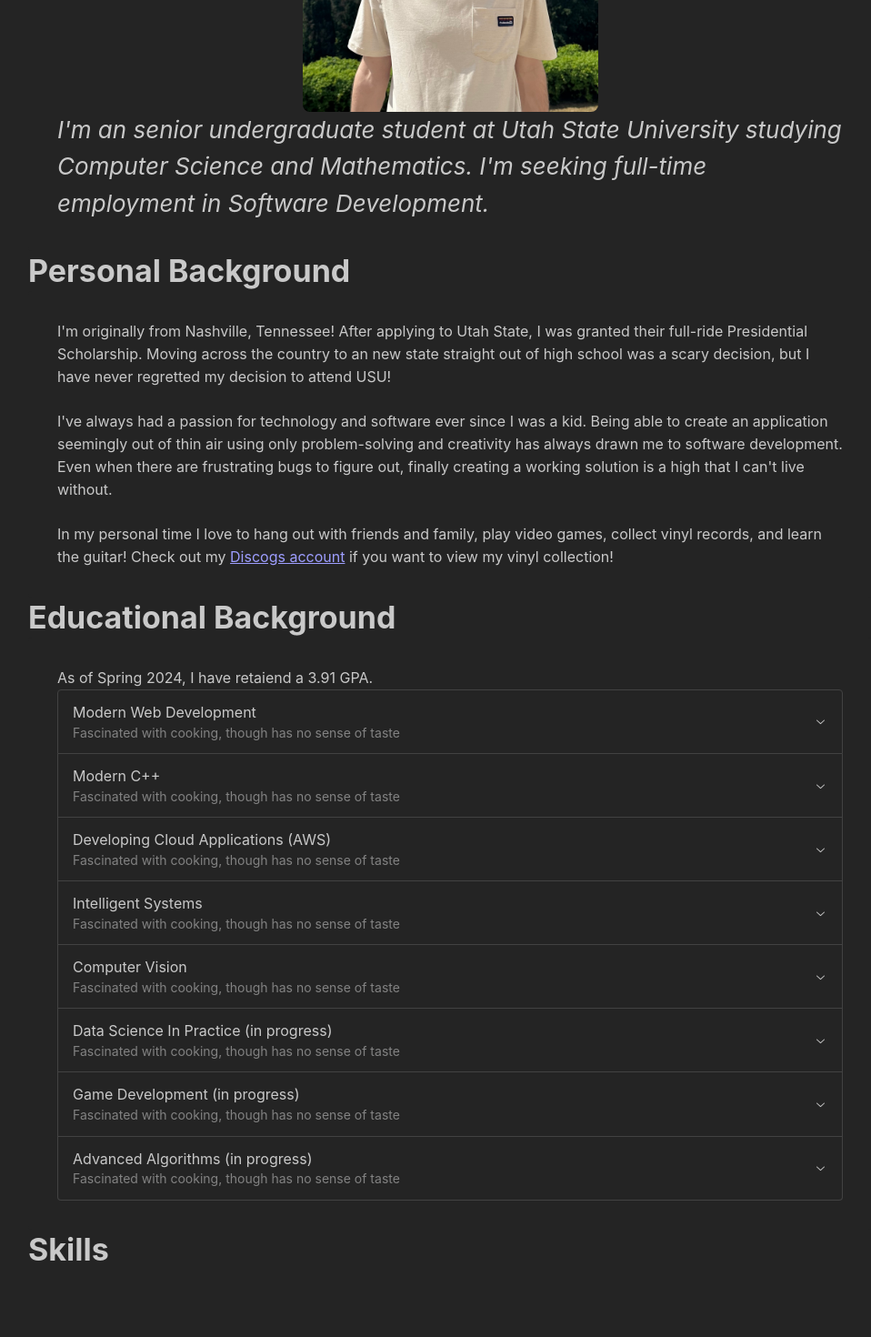
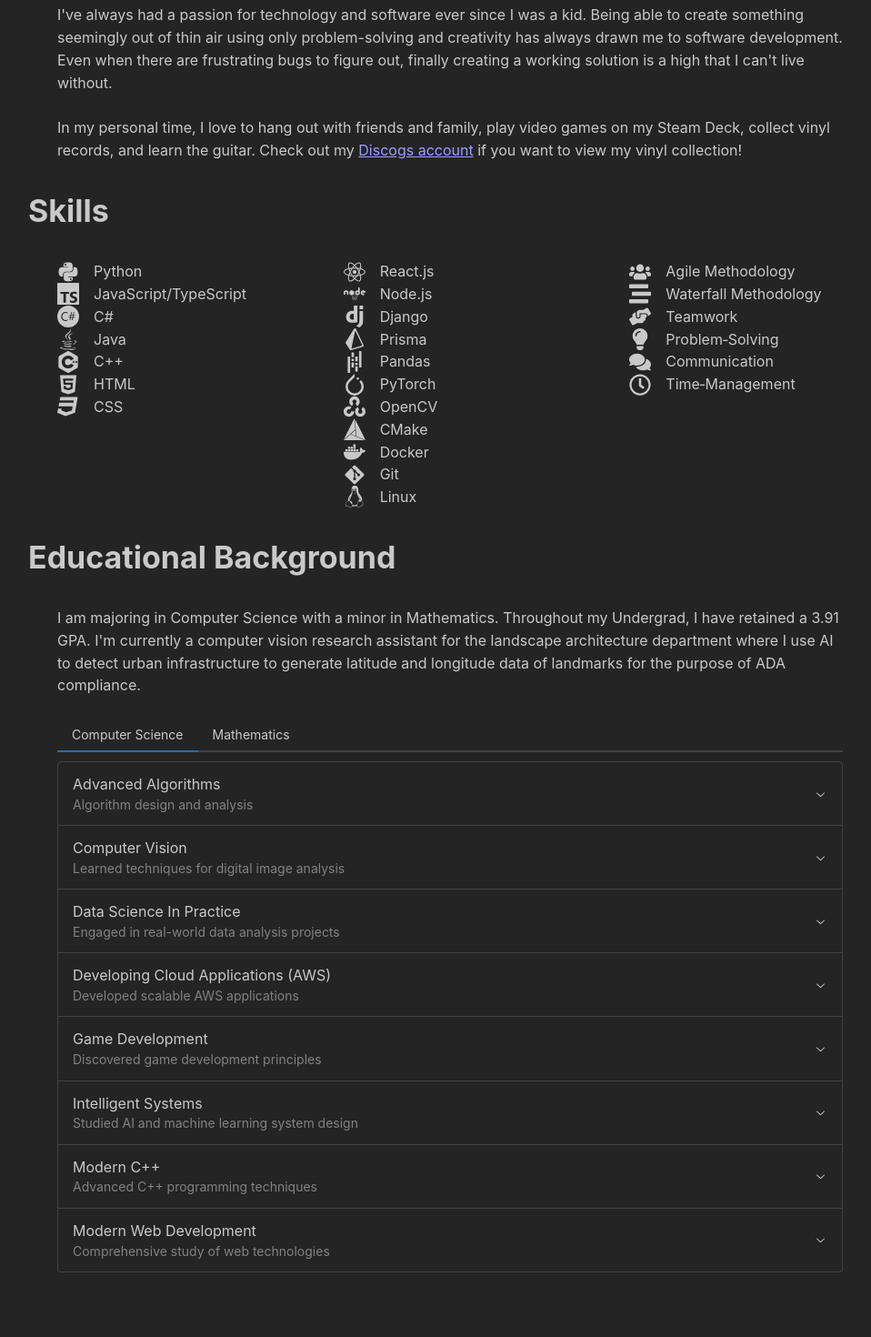
Before and after one commit to Tyler-Johnston/tyler-johnston.github.io, a React (Vite) app: page /about in a window 1280 px wide. Shown: the part 480-1950 px from the top of the page at 91% size, without its empty margins (145-1103 px from the left). Built offline with nearby package versions, Linux system fonts and the light colour scheme.

Commit message:
good rough draft of about page finished

```diff
--- a/package.json
+++ b/package.json
@@ -16,6 +16,7 @@
     "@tabler/icons-react": "^2.46.0",
     "react": "^18.2.0",
     "react-dom": "^18.2.0",
+    "react-icons": "^5.0.1",
     "react-router-dom": "^6.21.3"
   },
   "devDependencies": {
--- a/src/About.tsx
+++ b/src/About.tsx
@@ -1,62 +1,170 @@
-import { Text, Paper, Container, Title, Image, Accordion, Group } from '@mantine/core';
+import { Text, Paper, Container, Title, Accordion, Group, Tabs, Grid} from '@mantine/core';
+import { IconType } from 'react-icons';
+import { FaPython, FaJava, FaHtml5, FaCss3, FaReact, FaDocker, FaGitAlt, FaLinux, FaUsers, FaStream, FaLightbulb, FaComments, FaRegClock, FaHandsHelping, FaNode} from 'react-icons/fa';
+import { SiTypescript, SiCplusplus, SiCsharp, SiPrisma, SiDjango, SiPytorch, SiOpencv, SiCmake, SiPandas} from 'react-icons/si';
 import { Link } from 'react-router-dom';
-import portrait from "../images/portrait.jpeg";
 import "../styles.css"
 
-const courses = [
+const csCourses = [
     {
-    id: 'cs4610',
-    label: 'Modern Web Development',
-    description: 'Fascinated with cooking, though has no sense of taste',
-    content: "Bender Bending Rodríguez, (born September 4, 2996), designated Bending Unit 22, and commonly known as Bender, is a bending unit created by a division of MomCorp in Tijuana, Mexico, and his serial number is 2716057. His mugshot id number is 01473. He is Fry's best friend.",
+      id: 'cs5050',
+      label: 'Advanced Algorithms',
+      description: 'Algorithm design and analysis',
+      content: "Explored advanced topics in algorithm design, analysis, and implementation, including graph, sorting, and dynamic programming algorithms. Gained insights into the theoretical underpinnings of algorithms and their practical applications.",
+    },
+    {
+      id: 'cs5680',
+      label: 'Computer Vision',
+      description: 'Learned techniques for digital image analysis',
+      content: "Delved into machine intelligence theories and techniques for image processing and computer vision. Applied concepts to facial recognition, autonomous driving, and image restoration projects.",
+    },
+    {
+      id: 'cs5630',
+      label: 'Data Science In Practice',
+      description: 'Engaged in real-world data analysis projects',
+      content: "Applied data science techniques to analyze real-world data in collaborative, multidisciplinary teams. Utilized state-of-the-art tools for data collection, cleaning, analysis, and visualization.",
+    },
+    {
+      id: 'cs5260',
+      label: 'Developing Cloud Applications (AWS)',
+      description: 'Developed scalable AWS applications',
+      content: "Learned to create scalable, fault-tolerant applications on Amazon Web Services, covering core services, cloud architecture best practices, and AWS tools. Implemented projects using EC2, S3, RDS, Lambda, and more.",
+    },
+    {
+      id: 'cs5410',
+      label: 'Game Development',
+      description: 'Discovered game development principles',
+      content: "Explored game design theory, graphics, sound, and interaction. Developed video games using popular engines, focusing on game industry practices and the development life cycle.",
+    },
+    {
+      id: 'cs5600',
+      label: 'Intelligent Systems',
+      description: 'Studied AI and machine learning system design',
+      content: "Investigated the creation of systems for tasks requiring human intelligence, such as machine learning and natural language processing. Designed AI models for practical applications.",
     },
     {
       id: 'cs3460',
       label: 'Modern C++',
-    description: 'Fascinated with cooking, though has no sense of taste',
-    content: "Bender Bending Rodríguez, (born September 4, 2996), designated Bending Unit 22, and commonly known as Bender, is a bending unit created by a division of MomCorp in Tijuana, Mexico, and his serial number is 2716057. His mugshot id number is 01473. He is Fry's best friend.",
+      description: 'Advanced C++ programming techniques',
+      content: "Focused on modern C++ programming, including templates, STL, and concurrency. Developed efficient code using modern C++ standards and best practices.",
     },
     {
-    id: 'cs5260',
-    label: 'Developing Cloud Applications (AWS)',
-    description: 'Fascinated with cooking, though has no sense of taste',
-    content: "Bender Bending Rodríguez, (born September 4, 2996), designated Bending Unit 22, and commonly known as Bender, is a bending unit created by a division of MomCorp in Tijuana, Mexico, and his serial number is 2716057. His mugshot id number is 01473. He is Fry's best friend.",
+      id: 'cs4610',
+      label: 'Modern Web Development',
+      description: 'Comprehensive study of web technologies',
+      content: "Introduced to contemporary web development technologies and practices, including React and Node.js. Built full-stack web applications, emphasizing web architecture and security.",
+    },
+  ];
+
+  const mathCourses = [
+    {
+      id: 'math1210',
+      label: 'Calculus I',
+      description: 'Explored differential and integral calculus basics',
+      content: "Covered calculus fundamentals, applying concepts to solve real-world problems in various disciplines. Focused on limits, derivatives, and integrals of single-variable functions.",
     },
     {
-    id: 'cs5600',
-    label: 'Intelligent Systems',
-    description: 'Fascinated with cooking, though has no sense of taste',
-    content: "Bender Bending Rodríguez, (born September 4, 2996), designated Bending Unit 22, and commonly known as Bender, is a bending unit created by a division of MomCorp in Tijuana, Mexico, and his serial number is 2716057. His mugshot id number is 01473. He is Fry's best friend.",
+      id: 'math1220',
+      label: 'Calculus II',
+      description: 'Advanced calculus techniques and applications',
+      content: "Extended Calculus I knowledge to advanced integration techniques, polar coordinates, and series. Applied Taylor series to differential equations.",
     },
     {
-    id: 'cs5680',
-    label: 'Computer Vision',
-    description: 'Fascinated with cooking, though has no sense of taste',
-    content: "Bender Bending Rodríguez, (born September 4, 2996), designated Bending Unit 22, and commonly known as Bender, is a bending unit created by a division of MomCorp in Tijuana, Mexico, and his serial number is 2716057. His mugshot id number is 01473. He is Fry's best friend.",
+      id: 'math2210',
+      label: 'Multivariable Calculus',
+      description: 'Extended calculus to functions of multiple variables',
+      content: "Covered partial derivatives, multiple integrals, and vector calculus. Applied concepts to fields like fluid dynamics and electromagnetic fields.",
     },
     {
-    id: 'cs5630',
-    label: 'Data Science In Practice (in progress)',
-    description: 'Fascinated with cooking, though has no sense of taste',
-    content: "Bender Bending Rodríguez, (born September 4, 2996), designated Bending Unit 22, and commonly known as Bender, is a bending unit created by a division of MomCorp in Tijuana, Mexico, and his serial number is 2716057. His mugshot id number is 01473. He is Fry's best friend.",
+      id: 'math2280',
+      label: 'Ordinary Differential Equations',
+      description: 'Solving differential equations methodologies',
+      content: "Introduced to ODEs and their applications. Covered various types of differential equations and modeling with differential equations in several fields.",
     },
     {
-    id: 'cs5410',
-    label: 'Game Development (in progress)',
-    description: 'Fascinated with cooking, though has no sense of taste',
-    content: "Bender Bending Rodríguez, (born September 4, 2996), designated Bending Unit 22, and commonly known as Bender, is a bending unit created by a division of MomCorp in Tijuana, Mexico, and his serial number is 2716057. His mugshot id number is 01473. He is Fry's best friend.",
+      id: 'math3310',
+      label: 'Discrete Mathematics',
+      description: 'Foundation of mathematical structures in CS',
+      content: "Studied logic, set theory, combinatorics, and graph theory, applying these concepts to algorithm analysis and software design.",
     },
     {
-    id: 'cs5050',
-    label: 'Advanced Algorithms (in progress)',
-    description: 'Fascinated with cooking, though has no sense of taste',
-    content: "Bender Bending Rodríguez, (born September 4, 2996), designated Bending Unit 22, and commonly known as Bender, is a bending unit created by a division of MomCorp in Tijuana, Mexico, and his serial number is 2716057. His mugshot id number is 01473. He is Fry's best friend.",
+      id: 'math5710',
+      label: 'Introduction to Probability',
+      description: 'Basic principles and applications of probability',
+      content: "Learned probability theory principles, including random variables and distributions. Prepared for further study in statistical inference and stochastic processes.",
     },
   ];
+
+const languages = [
+    { name: 'Python', Icon: FaPython },
+    { name: 'JavaScript/TypeScript', Icon: SiTypescript },
+    { name: 'C#', Icon: SiCsharp },
+    { name: 'Java', Icon: FaJava },
+    { name: 'C++', Icon: SiCplusplus },
+    { name: 'HTML', Icon: FaHtml5 },
+    { name: 'CSS', Icon: FaCss3 },
+];
+
+const software = [
+    { name: 'React.js', Icon: FaReact },
+    { name: 'Node.js', Icon: FaNode},
+    { name: 'Django', Icon: SiDjango },
+    { name: 'Prisma', Icon: SiPrisma },
+    { name: 'Pandas', Icon: SiPandas},
+    { name: 'PyTorch', Icon: SiPytorch },
+    { name: 'OpenCV', Icon: SiOpencv },
+    { name: 'CMake', Icon: SiCmake },
+    { name: 'Docker', Icon: FaDocker },
+    { name: 'Git', Icon: FaGitAlt },
+    { name: 'Linux', Icon: FaLinux }
+
+];
+
+const softSkills =[
+    { name: 'Agile Methodology', Icon: FaUsers },
+    { name: 'Waterfall Methodology', Icon: FaStream },
+    { name: 'Teamwork', Icon: FaHandsHelping },
+    { name: 'Problem‐Solving', Icon: FaLightbulb },
+    { name: 'Communication', Icon: FaComments },
+    { name: 'Time‐Management', Icon: FaRegClock },
+];
+
+interface Skills {
+    name: string;
+    Icon: IconType;
+}
+
+interface SkillsProps {
+    skills: Skills[]
+}
 
 interface AccordionLabelProps {
     label: string;
     description: string;
+}
+
+interface Course {
+    id: string;
+    label: string;
+    description: string;
+    content: string;
+}
+
+interface CourseAccordionProps {
+    courses: Course[];
+}
+
+function RenderSkillsSection({ skills }: SkillsProps) {
+    return (
+      <Paper p="xl">
+        {skills.map(({ name, Icon }) => (
+          <Group key={name}>
+            {Icon ? <Icon size={24}/> : <></>}
+            <Text>{name}</Text>
+          </Group>
+        ))}
+      </Paper>
+    );
 }
 
 function AccordionLabel({ label, description }: AccordionLabelProps) {
@@ -72,9 +180,10 @@ function AccordionLabel({ label, description }: AccordionLabelProps) {
     );
 }
 
-const About = () => {
-
-    const items = courses.map((course) => (
+function CourseAccordion({ courses }: CourseAccordionProps) {
+    return (
+      <Accordion chevronPosition="right" variant="contained">
+        {courses.map((course) => (
           <Accordion.Item value={course.id} key={course.id}>
             <Accordion.Control>
               <AccordionLabel label={course.label} description={course.description} />
@@ -83,48 +192,69 @@ const About = () => {
               <Text size="sm">{course.content}</Text>
             </Accordion.Panel>
           </Accordion.Item>
-      ));
+        ))}
+      </Accordion>
+    );
+}
+
+const About = () => {
 
     return (
         <>
         <Container>
+          <Title>Hi, i'm Tyler Johnston!</Title>
           <Paper p="xl">
-                <Text className="textHeading" ta="center" fw={700}> Hi, my name is Tyler Johnston!</Text>
-                <Image radius="md" src={portrait} className="mediumImage"/>
-                <Text className="textSubHeading" fs="italic">I'm an senior undergraduate student at Utah State University studying Computer Science and Mathematics. I'm seeking full-time employment in Software Development.</Text>
+          <Text>I'm a senior undergraduate student at Utah State University studying Computer Science and Mathematics. I'm seeking full-time employment in Software Development.</Text>
           </Paper>
         </Container>
 
         <Container>
           <Title>Personal Background</Title>
           <Paper p="xl">
-                <Text>I'm originally from Nashville, Tennessee! After applying to Utah State, I was granted their full-ride Presidential Scholarship. Moving across the country to an new state straight out of high school was a scary decision, but I have never regretted my decision to attend USU!</Text>
-                <br></br>
-                <Text>I've always had a passion for technology and software ever since I was a kid. Being able to create an application seemingly out of thin air using only problem-solving and creativity has always drawn me to software development. Even when there are frustrating bugs to figure out, finally creating a working solution is a high that I can't live without.</Text>
-                <br></br>
-                <Text>In my personal time I love to hang out with friends and family, play video games, collect vinyl records, and learn the guitar! Check out my <Link to="https://www.discogs.com/user/sodafutz/collection">Discogs account</Link> if you want to view my vinyl collection!</Text>
+            <Text>I'm originally from Nashville, Tennessee! After applying to Utah State University, I was offered their full-ride presidential scholarship. I decided to take the plunge and move to Logan, and I have never regretted that decision!</Text>
+            <br />
+            <Text>I've always had a passion for technology and software ever since I was a kid. Being able to create something seemingly out of thin air using only problem-solving and creativity has always drawn me to software development. Even when there are frustrating bugs to figure out, finally creating a working solution is a high that I can't live without.</Text>
+            <br />
+            <Text>In my personal time, I love to hang out with friends and family, play video games on my Steam Deck, collect vinyl records, and learn the guitar. Check out my <Link target="_blank" to="https://www.discogs.com/user/sodafutz/collection">Discogs account</Link> if you want to view my vinyl collection!</Text>
           </Paper>
+        </Container>
+
+        <Container>
+            <Title>Skills</Title>
+            <Grid>
+                <Grid.Col span={4}>
+                    <RenderSkillsSection skills={languages} />
+                </Grid.Col>
+                <Grid.Col span={4}>
+                    <RenderSkillsSection skills={software} />
+                </Grid.Col>
+                <Grid.Col span={4}>
+                    <RenderSkillsSection skills={softSkills} />
+                </Grid.Col>
+            </Grid>
         </Container>
 
         <Container>
           <Title>Educational Background</Title>
           <Paper p="xl">
-                <Text>As of Spring 2024, I have retaiend a 3.91 GPA. </Text>
-            <Accordion chevronPosition="right" variant="contained">
-                {items}
-            </Accordion>
+            <Text>I am majoring in Computer Science with a minor in Mathematics. Throughout my Undergrad, I have retained a 3.91 GPA. I'm currently a computer vision research assistant for the landscape architecture department where I use AI to detect urban infrastructure to generate latitude and longitude data of landmarks for the purpose of ADA compliance.</Text>
+            <br></br>
+            <Tabs defaultValue="cs">
+              <Tabs.List>
+                <Tabs.Tab value="cs">Computer Science</Tabs.Tab>
+                <Tabs.Tab value="math">Mathematics</Tabs.Tab>
+              </Tabs.List>
 
+              <Tabs.Panel value="cs" pt="xs">
+                <CourseAccordion courses={csCourses} />
+              </Tabs.Panel>
+
+              <Tabs.Panel value="math" pt="xs">
+                <CourseAccordion courses={mathCourses} />
+              </Tabs.Panel>
+            </Tabs>
           </Paper>
         </Container>
-
-        <Container>
-            <Title>Skills</Title>
-            <Paper>
-                <Text></Text>
-            </Paper>
-        </Container>
-
-
       </>
     );
   };
```
Also changed, not shown: 2 other files (tests, documents, lock files or other folders). Lines whose indentation alone changed are shown as unchanged.
